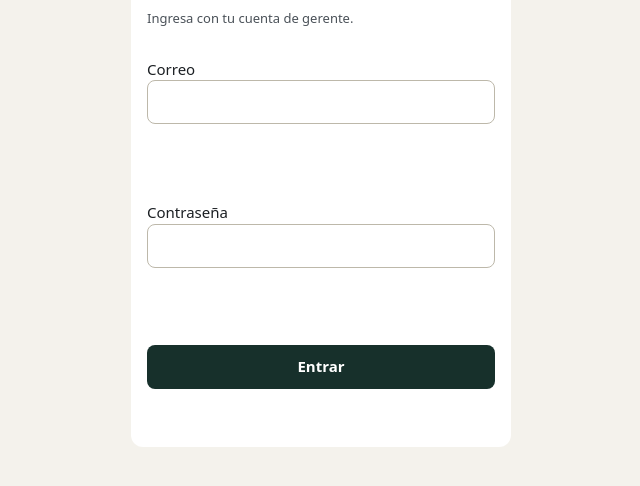
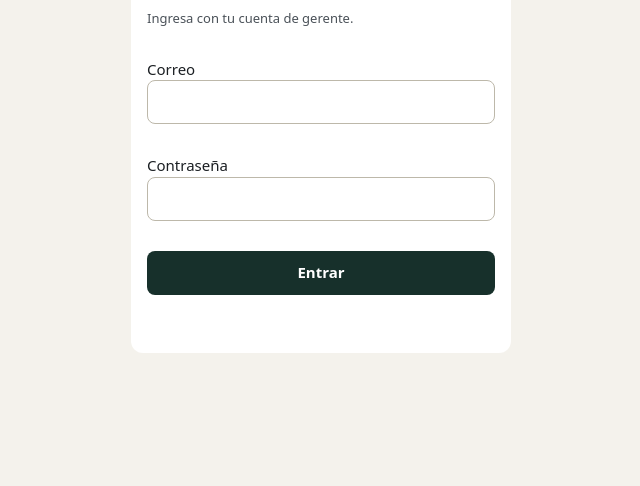
Before and after one commit to joseedinllanos-cyber/obracontrol, a plain HTML site: page web/index.html in a window 1280 px wide. Shown: the part 152-638 px from the top of the page, without its empty margins (319-959 px from the left). Drawn offline with nearby package versions, Linux system fonts and the light colour scheme.

Commit message:
Config Supabase

```diff
--- a/web/index.html
+++ b/web/index.html
@@ -16,14 +16,14 @@ main{max-width:1000px;margin:0 auto;padding:24px 16px;display:grid;gap:16px}
 .chip{border-radius:12px;padding:3px 10px;font-weight:600;font-size:13px}
 .c0{background:#cdebd3;color:#0e3b1b}.c1{background:#ffe3b8;color:#4a2c00}.c2{background:#f7c9c4;color:#6b0f05}
 .item{padding:10px 0;border-top:1px solid var(--line)}.mut{color:var(--mut);font-size:13px}
-#ans{white-space:pre-wrap;margin-top:12px}[hidden]{display:none!important}
+label{display:block;margin-bottom:14px}#login button{width:100%}#ans{white-space:pre-wrap;margin-top:12px}[hidden]{display:none!important}
 </style></head><body>
-<!-- Configura estas dos líneas (Project Settings > API) -->
-<script>const SUPABASE_URL="https://TU-REF.supabase.co",SUPABASE_ANON_KEY="TU-ANON-KEY";</script>
+<!-- Pega tu Publishable key (Project Settings > API Keys). Nunca la secret key. -->
+<script>const SUPABASE_URL="https://ktpwyoazswmqsniajgvr.supabase.co",SUPABASE_ANON_KEY="PEGA-AQUI-TU-PUBLISHABLE-KEY";</script>
 <main id="login" class="card" style="max-width:380px;margin-top:10vh"><h1>ObraControl</h1>
 <p class="mut">Ingresa con tu cuenta de gerente.</p>
-<label>Correo<input id="em" type="email" autocomplete="username"></label><br><br>
-<label>Contraseña<input id="pw" type="password" autocomplete="current-password"></label><br><br>
+<label>Correo<input id="em" type="email" autocomplete="username"></label>
+<label>Contraseña<input id="pw" type="password" autocomplete="current-password"></label>
 <button id="go">Entrar</button><p id="err" class="mut" role="alert"></p></main>
 <main id="app" hidden>
 <div class="row"><div><h1>Estado de mis obras</h1><div class="mut" id="stamp"></div></div><button class="alt" id="out">Salir</button></div>
```
